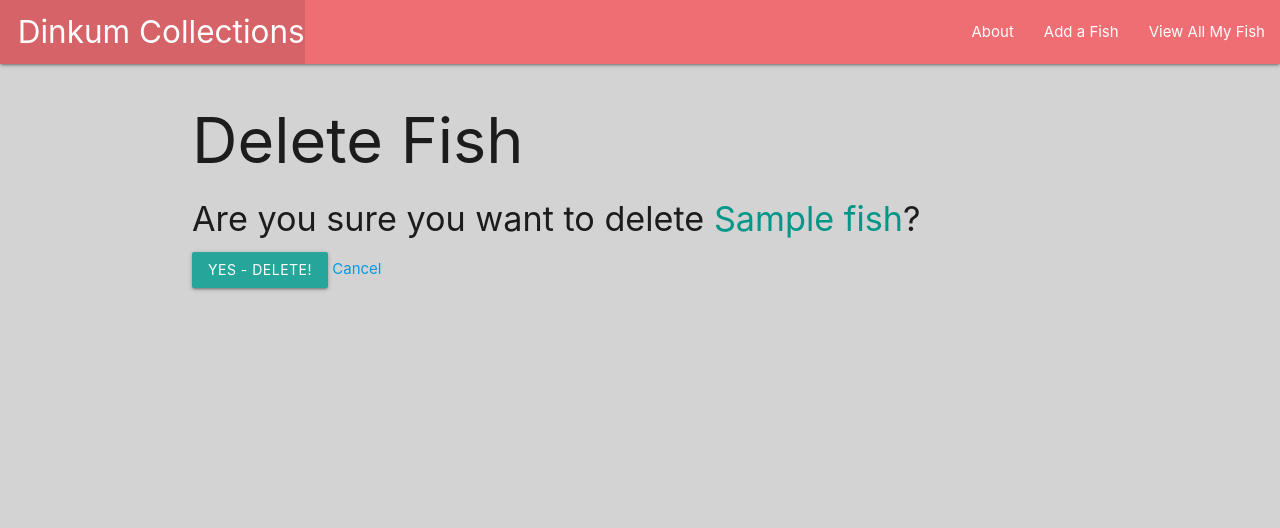
After one commit to schen044/Dinkum-Collections, a Django app: page /fish/1/delete/ in a window 1280 px wide. The commit adds this page. Shown: the top 528 px of the page. Run offline with Django 4.2, Linux system fonts and the light colour scheme; tables that the repository leaves empty hold one stand-in row (values such as "Sample post").

Commit message:
Adds update, delete functionality

```diff
--- a/main_app/templates/fish/detail.html
+++ b/main_app/templates/fish/detail.html
@@ -11,6 +11,10 @@
         <p>Season: {{ fish.season }}</p>
         <p>Price: <img src="https://static.wikia.nocookie.net/dinkum/images/4/42/Inv_Dinks.png" width="30" height="30" alt="Dinkum Coin">{{ fish.price }}</p>
   </div>
+  <div class="card-action">
+    <a href="{% url 'fish_update' fish.id %}">Edit</a>
+    <a href="{% url 'fish_delete' fish.id %}">Delete</a>
+  </div>
 </div>
 
 {% endblock %}
--- /dev/null
+++ b/main_app/templates/main_app/fish_confirm_delete.html
@@ -0,0 +1,14 @@
+{% extends 'base.html' %}
+{% block content %}
+
+  <h1>Delete Fish</h1>
+
+  <h4>Are you sure you want to delete <span class="teal-text">{{ object.name }}</span>?</h4>
+
+  <form action="" method="POST">
+    {% csrf_token %}
+    <input type="submit" value="Yes - Delete!" class="btn">
+    <a href="{% url 'detail' fish.id %}">Cancel</a>
+  </form>
+
+{% endblock %}
--- a/main_app/templates/main_app/fish_form.html
+++ b/main_app/templates/main_app/fish_form.html
@@ -1,7 +1,11 @@
 {% extends 'base.html' %}
 {% block content %}
 
+{% if object %}
+    <h1>Edit <span class="teal-text">{{object.name}}</span></h1>
+{% else %}
   <h1>Add Fish</h1>
+{% endif %}
   <form action="" method="POST">
     {% csrf_token %}
     <table>
--- a/main_app/urls.py
+++ b/main_app/urls.py
@@ -8,4 +8,6 @@ urlpatterns = [
   path('fish/', views.fish_index, name='index'),
   path('fish/<int:fish_id>', views.fish_detail, name='detail'),
   path('fish/create/', views.FishCreate.as_view(), name='fish_create'),
+  path('fish/<int:pk>/update/', views.FishUpdate.as_view(), name='fish_update'),
+  path('fish/<int:pk>/delete/', views.FishDelete.as_view(), name='fish_delete'),
 ]
--- a/main_app/views.py
+++ b/main_app/views.py
@@ -1,5 +1,5 @@
 from django.shortcuts import render
-from django.views.generic.edit import CreateView
+from django.views.generic.edit import CreateView, UpdateView, DeleteView
 from .models import Fish
 
 # Create your views here.
@@ -20,3 +20,11 @@ def fish_detail(request, fish_id):
 class FishCreate(CreateView):
   model = Fish
   fields = '__all__'
+
+class FishUpdate(UpdateView):
+  model = Fish
+  fields = ['name', 'location', 'time_active', 'season', 'price']
+
+class FishDelete(DeleteView):
+  model = Fish
+  success_url = '/fish/'
```
